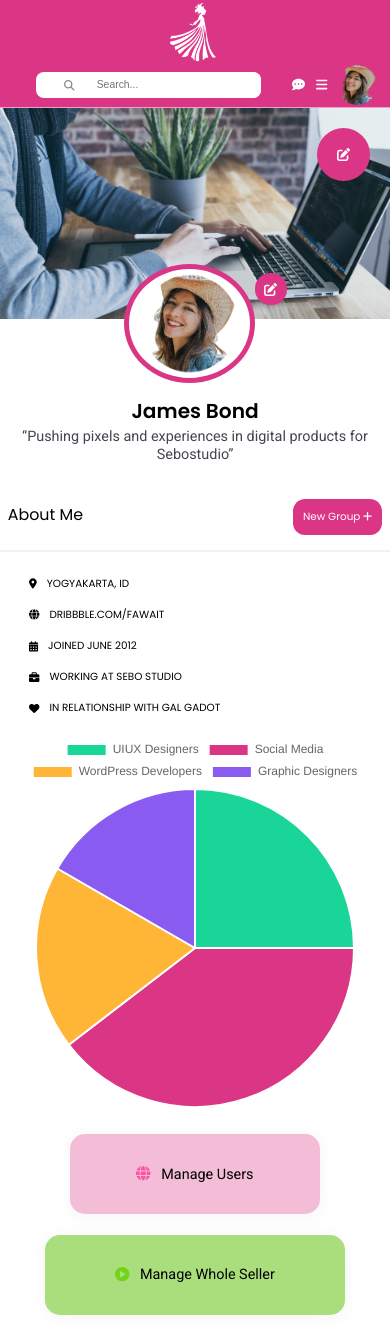
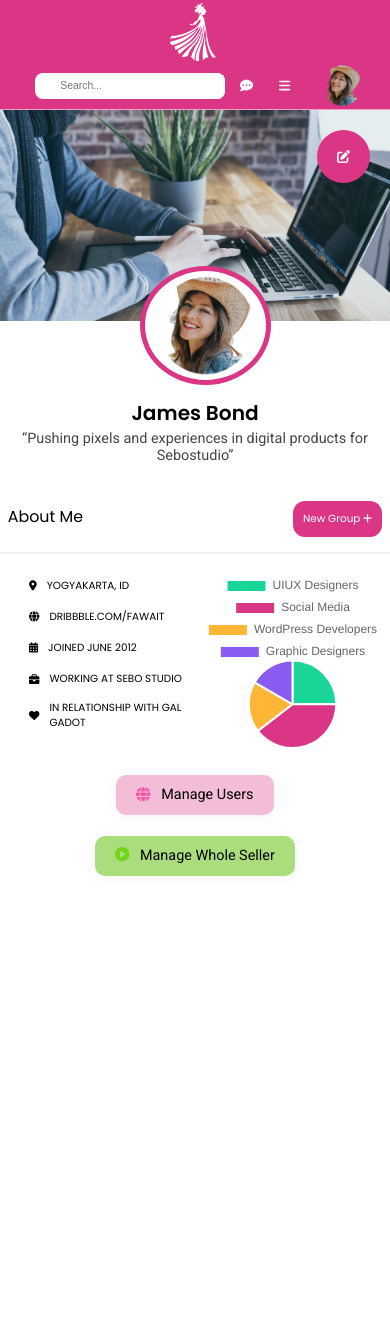
Before and after one commit to wasif903/B2BCommunity, a React (Vite) app in the folder client/b2b/: page /admin-panel in a window 390 px wide. After the commit the page ends 886 px from the top, so only its background shows below. Built offline with nearby package versions, Linux system fonts and the light colour scheme.

Commit message:
pushing changes

```diff
--- a/client/b2b/src/Components/AdminPanelModals/modal.module.css
+++ b/client/b2b/src/Components/AdminPanelModals/modal.module.css
@@ -34,6 +34,7 @@
   display: flex;
   justify-content: center;
   align-items: center;
+  z-index: 3;
 }
 
 .ModalWrapper {
--- a/client/b2b/src/Components/Header.jsx
+++ b/client/b2b/src/Components/Header.jsx
@@ -27,22 +27,22 @@ function Header() {
       <div className={styles.navBar}>
         <Container fluid className='"container-lg'>
           <Row>
-            <Col md="6">
+            <Col sm="6">
               <div
                 role="button"
                 onClick={() => navigate("/")}
-                className="text-md-start text-center"
+                className="text-sm-start text-center"
               >
                 <img src={Logo} width="50px" alt="" />
               </div>
             </Col>
 
             <Col
-              md="6"
+              sm="6"
               className="d-flex justify-content-end align-items-center"
             >
-              <div className="d-flex justify-md-content-end justify-content-start align-items-center">
-                <div className="mx-5">
+              <div className="d-flex justify-content-between align-items-center">
+                <div className="my-3">
                   <div className={`${styles.search_bar}`}>
                     <input
                       type="text"
@@ -56,10 +56,11 @@ function Header() {
                   </div>
                 </div>
 
+                <div className="d-flex align-items-center">
                   <div
                     onClick={() => navigate("/WholeSeller-panel")}
                     role="button"
-                  className="pe-lg-4 pe-2 d-none d-lg-flex "
+                    className="pe-lg-4 px-4 d-none d-lg-flex "
                   >
                     <img
                       src={myAcc}
@@ -68,7 +69,7 @@ function Header() {
                       style={{ backgroundColor: "white", borderRadius: "50%" }}
                     />
                   </div>
-                <div className="pe-lg-4 pe-2">
+                  <div className="pe-lg-4 px-4">
                     <FontAwesomeIcon
                       icon={faCommentDots}
                       className="text-white fa-lg"
@@ -79,13 +80,14 @@ function Header() {
                     className={`
                   ${styles.bars}
                   ${isOpen ? "d-none" : "d-flex"}
-                  pe-lg-4 ps-2`}
+                   px-3`}
                   >
                     <FontAwesomeIcon icon={faBars} className="text-white fa-lg" />
                   </div>
 
-                <div className="d-flex d-lg-none pe-lg-4 ps-2 ps-sm-0">
+                  <div className="d-flex d-lg-none pe-lg-4 px-4 ps-sm-0">
                     <img src={myAcc} width="50px" alt="" />
+                  </div>
                 </div>
               </div>
             </Col>
--- a/client/b2b/src/Components/Sidebar.jsx
+++ b/client/b2b/src/Components/Sidebar.jsx
@@ -47,9 +47,9 @@ const Sidebar = ({ setIsOpen }) => {
 
   return (
     <>
-      <Container fluid className={styles.sidebarWrapper}>
+      <Container fluid className={setIsOpen ? styles.sidebarWrapper : styles.sidebarWrapperNot }>
         <Row>
-          <Col sm="9" className="text-start mt-3 order-md-1 order-2">
+          <Col lg="9" className="text-start mt-3 order-md-1 order-2">
             <div
               className="d-inline-flex position-relative"
               style={{ width: "18rem" }}
@@ -62,10 +62,8 @@ const Sidebar = ({ setIsOpen }) => {
               <div
                 style={{
                   lineHeight: "10px",
-                  position: "absolute",
-                  right: "1.5rem",
                 }}
-                className="d-flex pt-3 justify-content-center flex-column"
+                className="d-flex pt-3 ps-3 justify-content-center flex-column"
               >
                 <p className={`${styles.name} text-white`}>David Smith</p>
                 <p className={`${styles.Email} text-white`}>
@@ -75,12 +73,12 @@ const Sidebar = ({ setIsOpen }) => {
             </div>
           </Col>
           <Col
-            sm="3"
+            lg="3"
             className="order-md-2 order-1 d-flex justify-content-center align-items-center"
           >
             <button
               onClick={() => setIsOpen(false)}
-              className={`${styles.SidebarBtn} mt-2`}
+              className={`${styles.SidebarBtn} mt-4`}
             >
               X
             </button>
--- a/client/b2b/src/Components/compStyles/header.module.css
+++ b/client/b2b/src/Components/compStyles/header.module.css
@@ -21,9 +21,11 @@
   height: 100%;
   border-radius: 8px;
 }
+
 .searchInput[type="text"] {
   color: #464646;
 }
+
 .search_icon {
   margin-left: 8px;
   color: #888;
@@ -38,14 +40,19 @@
   justify-content: center;
   align-items: center;
 }
+
 .bars {
   cursor: pointer;
 }
+
+
+
+
 @media only screen and (max-width: 600px) {
   .search_bar {
     display: flex;
     align-items: center;
-    width: 225px;
+    width: 190px;
     background-color: white;
     border-radius: 8px;
     padding: 5px 20px 5px 20px;
--- a/client/b2b/src/Components/compStyles/sidebar.module.css
+++ b/client/b2b/src/Components/compStyles/sidebar.module.css
@@ -6,6 +6,20 @@
   top: 0;
   right: 0;
   z-index: 2;
+  transition: all 0.3s ease;
+  transform: translateX(0px);
+
+}
+.sidebarWrapperNot {
+  position: fixed;
+  width: 25% !important;
+  background-color: var(--primary-color);
+  height: 100vh;
+  top: 0;
+  right: 0;
+  z-index: 2;
+  transition: all 0.3s ease;
+  transform: translateX(-100px);
 }
 
 .sidebarUl {
--- a/client/b2b/src/Pages/AdminPanel/AdminPanel.jsx
+++ b/client/b2b/src/Pages/AdminPanel/AdminPanel.jsx
@@ -110,13 +110,6 @@ function AdminPanel() {
           <div
             className={`${styles.profileWrapper} d-flex justify-content-center align-items-center`}
           >
-            <div className={styles.editProfilePhoto}>
-              <FontAwesomeIcon
-                icon={faPenToSquare}
-                onClick={toggleEditProfileModal}
-                className={`${styles.editIcon} fa-lg`}
-              />
-            </div>
             <img src={image} className={styles.profilePhoto} alt="" />
           </div>
         </Row>
@@ -150,7 +143,7 @@ function AdminPanel() {
           </Col>
         </Row>
         <Row className="py-4">
-          <Col sm="6">
+          <Col sm="6" xs='6'>
             <ul>
               {aboutMe.map((item) => (
                 <li key={item.text} className="py-2">
@@ -165,7 +158,7 @@ function AdminPanel() {
               ))}
             </ul>
           </Col>
-          <Col sm="6" className="d-flex justify-content-end align-items-center">
+          <Col sm="6" xs='6' className="d-flex justify-content-end align-items-center">
             <div className={styles.chart}>
               <PieChartAdminPanel data={chartData} options={chartOptions} />
             </div>
--- a/client/b2b/src/Pages/AdminPanel/adminPanel.module.css
+++ b/client/b2b/src/Pages/AdminPanel/adminPanel.module.css
@@ -24,8 +24,8 @@
 
 .editProfilePhoto {
   position: absolute;
-  top: -111px;
-  right: 45%;
+  top: -150px;
+  right: 10% !important;
 
   border-radius: 50%;
   background-color: var(--primary-color);
@@ -47,6 +47,7 @@
   background-color: white;
   border: 5px solid var(--primary-color);
 }
+
 .heading h1 {
   font-family: var(--font-family-poppins) !important;
   font-weight: 600 !important;
@@ -69,7 +70,8 @@
   background: rgba(219, 54, 134, 0.326);
   box-shadow: 0px 2px 15px rgba(181, 181, 190, 0.15);
   border-radius: 15px;
-  width: 250px;
+  padding: 0px 20px 0px 20px;
+  width: max-content;
   height: 80px;
   display: flex;
   justify-content: center;
@@ -81,7 +83,8 @@
   background: #6fc72396;
   box-shadow: 0px 2px 15px rgba(181, 181, 190, 0.15);
   border-radius: 15px;
-  width: 300px;
+  padding: 0px 20px 0px 20px;
+  width: max-content;
   height: 80px;
   display: flex;
   justify-content: center;
@@ -123,6 +126,7 @@
     margin-top: -55px;
     left: 1rem;
     position: relative;
+
   }
 
   .editProfilePhoto {
@@ -134,4 +138,13 @@
   .chart {
     width: 100% !important;
   }
+  .manageUsers {
+    border-radius: 10px;
+    height: 40px;
+  }
+
+  .manageWholeSeller {
+    border-radius: 10px;
+    height: 40px;
+  }
 }
--- a/client/b2b/src/Pages/WholeSellerpanel/WholeSellerPanel.module.css
+++ b/client/b2b/src/Pages/WholeSellerpanel/WholeSellerPanel.module.css
@@ -594,6 +594,15 @@
   .coverPhoto {
     height: 20vh;
   }
+
+  .manageUsers {
+    height: 35px;
+    border-radius: 10px;
+  }
+  .manageWholeSeller {
+    height: 35px;
+    border-radius: 10px;
+  }
 }
 
 
```
Lines whose indentation alone changed are shown as unchanged.
